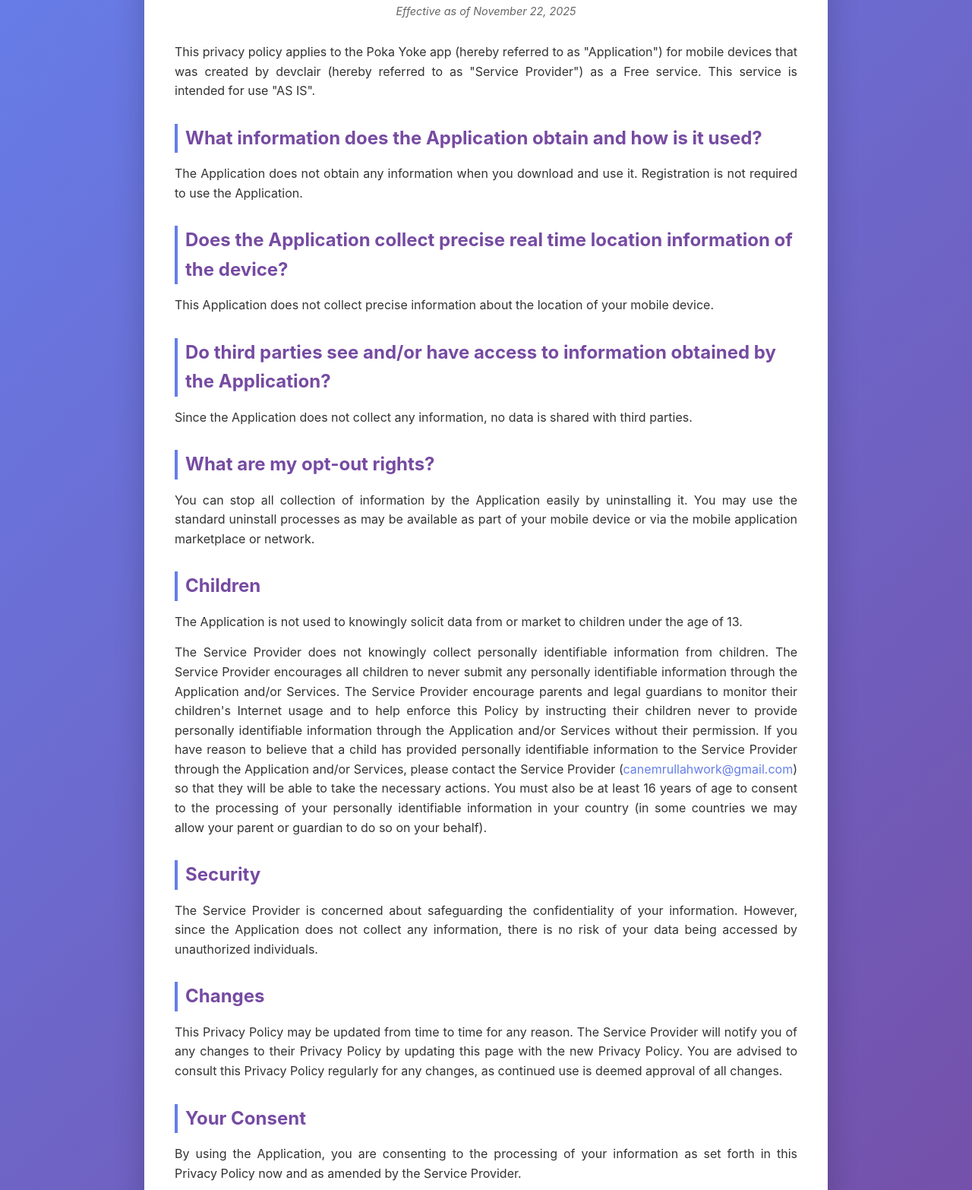
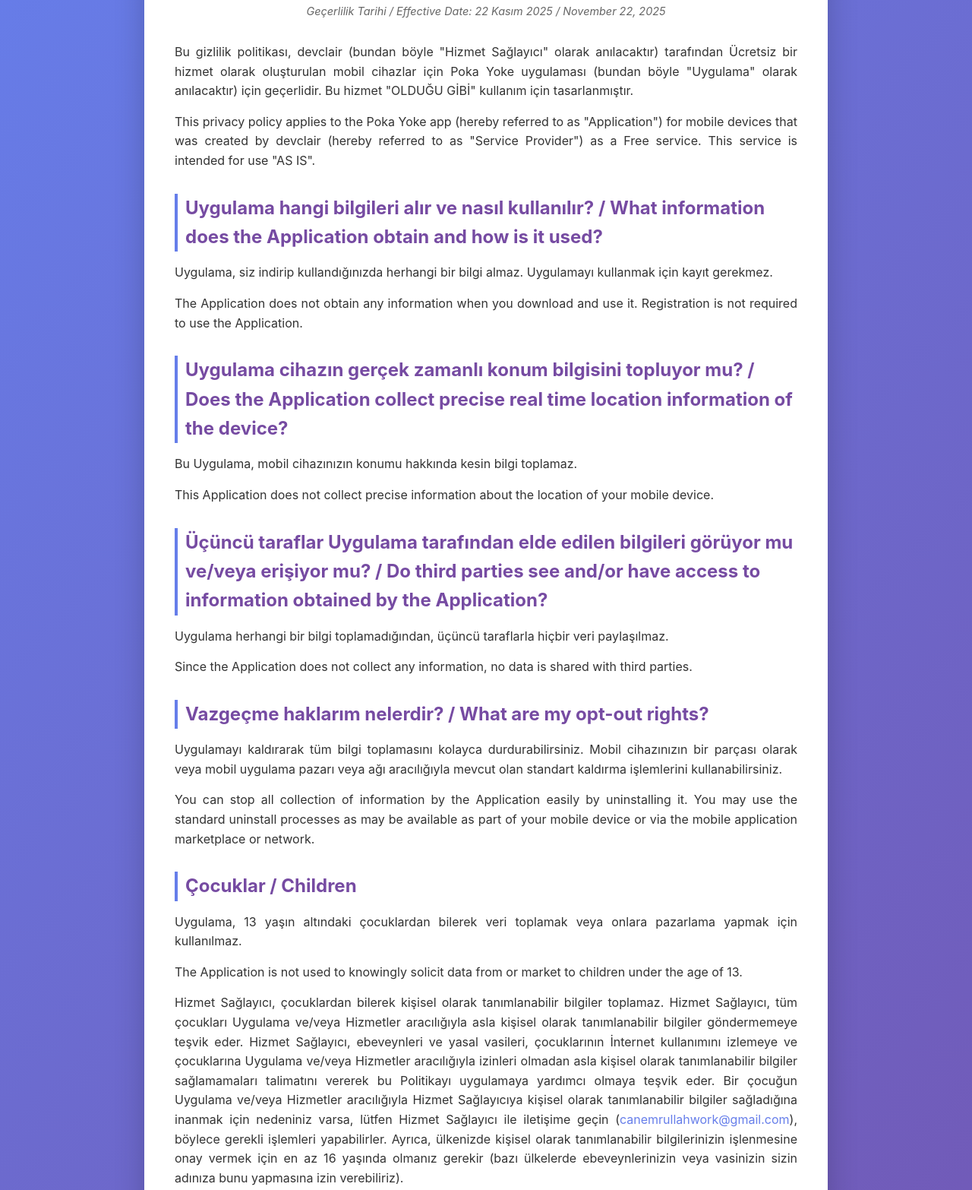
Before and after one commit to Ewrnlleh/privacy-policy, a plain HTML site: page index.html in a window 1280 px wide. Shown: the part 149-1715 px from the top of the page at 76% size. Drawn offline with Linux system fonts and the light colour scheme.

Commit message:
Add Turkish translation to privacy policy

```diff
--- a/index.html
+++ b/index.html
@@ -8,35 +8,47 @@
 </head>
 <body>
   <div class="container">
-    <h1>Privacy Policy</h1>
-    <p class="last-updated">Effective as of November 22, 2025</p>
+    <h1>Gizlilik Politikası / Privacy Policy</h1>
+    <p class="last-updated">Geçerlilik Tarihi / Effective Date: 22 Kasım 2025 / November 22, 2025</p>
+
+    <p>Bu gizlilik politikası, devclair (bundan böyle "Hizmet Sağlayıcı" olarak anılacaktır) tarafından Ücretsiz bir hizmet olarak oluşturulan mobil cihazlar için Poka Yoke uygulaması (bundan böyle "Uygulama" olarak anılacaktır) için geçerlidir. Bu hizmet "OLDUĞU GİBİ" kullanım için tasarlanmıştır.</p>
 
     <p>This privacy policy applies to the Poka Yoke app (hereby referred to as "Application") for mobile devices that was created by devclair (hereby referred to as "Service Provider") as a Free service. This service is intended for use "AS IS".</p>
 
-    <h2>What information does the Application obtain and how is it used?</h2>
+    <h2>Uygulama hangi bilgileri alır ve nasıl kullanılır? / What information does the Application obtain and how is it used?</h2>
+    <p>Uygulama, siz indirip kullandığınızda herhangi bir bilgi almaz. Uygulamayı kullanmak için kayıt gerekmez.</p>
     <p>The Application does not obtain any information when you download and use it. Registration is not required to use the Application.</p>
 
-    <h2>Does the Application collect precise real time location information of the device?</h2>
+    <h2>Uygulama cihazın gerçek zamanlı konum bilgisini topluyor mu? / Does the Application collect precise real time location information of the device?</h2>
+    <p>Bu Uygulama, mobil cihazınızın konumu hakkında kesin bilgi toplamaz.</p>
     <p>This Application does not collect precise information about the location of your mobile device.</p>
 
-    <h2>Do third parties see and/or have access to information obtained by the Application?</h2>
+    <h2>Üçüncü taraflar Uygulama tarafından elde edilen bilgileri görüyor mu ve/veya erişiyor mu? / Do third parties see and/or have access to information obtained by the Application?</h2>
+    <p>Uygulama herhangi bir bilgi toplamadığından, üçüncü taraflarla hiçbir veri paylaşılmaz.</p>
     <p>Since the Application does not collect any information, no data is shared with third parties.</p>
 
-    <h2>What are my opt-out rights?</h2>
+    <h2>Vazgeçme haklarım nelerdir? / What are my opt-out rights?</h2>
+    <p>Uygulamayı kaldırarak tüm bilgi toplamasını kolayca durdurabilirsiniz. Mobil cihazınızın bir parçası olarak veya mobil uygulama pazarı veya ağı aracılığıyla mevcut olan standart kaldırma işlemlerini kullanabilirsiniz.</p>
     <p>You can stop all collection of information by the Application easily by uninstalling it. You may use the standard uninstall processes as may be available as part of your mobile device or via the mobile application marketplace or network.</p>
 
-    <h2>Children</h2>
+    <h2>Çocuklar / Children</h2>
+    <p>Uygulama, 13 yaşın altındaki çocuklardan bilerek veri toplamak veya onlara pazarlama yapmak için kullanılmaz.</p>
     <p>The Application is not used to knowingly solicit data from or market to children under the age of 13.</p>
+
+    <p>Hizmet Sağlayıcı, çocuklardan bilerek kişisel olarak tanımlanabilir bilgiler toplamaz. Hizmet Sağlayıcı, tüm çocukları Uygulama ve/veya Hizmetler aracılığıyla asla kişisel olarak tanımlanabilir bilgiler göndermemeye teşvik eder. Hizmet Sağlayıcı, ebeveynleri ve yasal vasileri, çocuklarının İnternet kullanımını izlemeye ve çocuklarına Uygulama ve/veya Hizmetler aracılığıyla izinleri olmadan asla kişisel olarak tanımlanabilir bilgiler sağlamamaları talimatını vererek bu Politikayı uygulamaya yardımcı olmaya teşvik eder. Bir çocuğun Uygulama ve/veya Hizmetler aracılığıyla Hizmet Sağlayıcıya kişisel olarak tanımlanabilir bilgiler sağladığına inanmak için nedeniniz varsa, lütfen Hizmet Sağlayıcı ile iletişime geçin (<a href="mailto:canemrullahwork@gmail.com">canemrullahwork@gmail.com</a>), böylece gerekli işlemleri yapabilirler. Ayrıca, ülkenizde kişisel olarak tanımlanabilir bilgilerinizin işlenmesine onay vermek için en az 16 yaşında olmanız gerekir (bazı ülkelerde ebeveynlerinizin veya vasinizin sizin adınıza bunu yapmasına izin verebiliriz).</p>
 
     <p>The Service Provider does not knowingly collect personally identifiable information from children. The Service Provider encourages all children to never submit any personally identifiable information through the Application and/or Services. The Service Provider encourage parents and legal guardians to monitor their children's Internet usage and to help enforce this Policy by instructing their children never to provide personally identifiable information through the Application and/or Services without their permission. If you have reason to believe that a child has provided personally identifiable information to the Service Provider through the Application and/or Services, please contact the Service Provider (<a href="mailto:canemrullahwork@gmail.com">canemrullahwork@gmail.com</a>) so that they will be able to take the necessary actions. You must also be at least 16 years of age to consent to the processing of your personally identifiable information in your country (in some countries we may allow your parent or guardian to do so on your behalf).</p>
 
-    <h2>Security</h2>
+    <h2>Güvenlik / Security</h2>
+    <p>Hizmet Sağlayıcı, bilgilerinizin gizliliğini korumakla ilgilenmektedir. Ancak, Uygulama herhangi bir bilgi toplamadığından, verilerinizin yetkisiz kişiler tarafından erişilme riski yoktur.</p>
     <p>The Service Provider is concerned about safeguarding the confidentiality of your information. However, since the Application does not collect any information, there is no risk of your data being accessed by unauthorized individuals.</p>
 
-    <h2>Changes</h2>
+    <h2>Değişiklikler / Changes</h2>
+    <p>Bu Gizlilik Politikası herhangi bir nedenle zaman zaman güncellenebilir. Hizmet Sağlayıcı, bu sayfayı yeni Gizlilik Politikası ile güncelleyerek Gizlilik Politikasındaki herhangi bir değişikliği size bildirecektir. Devam eden kullanım, tüm değişikliklerin onaylandığı anlamına geldiğinden, bu Gizlilik Politikasını düzenli olarak gözden geçirmeniz önerilir.</p>
     <p>This Privacy Policy may be updated from time to time for any reason. The Service Provider will notify you of any changes to their Privacy Policy by updating this page with the new Privacy Policy. You are advised to consult this Privacy Policy regularly for any changes, as continued use is deemed approval of all changes.</p>
 
-    <h2>Your Consent</h2>
+    <h2>Onayınız / Your Consent</h2>
+    <p>Uygulamayı kullanarak, bilgilerinizin bu Gizlilik Politikasında belirtildiği şekilde ve Hizmet Sağlayıcı tarafından değiştirildiği şekilde işlenmesine onay vermiş olursunuz.</p>
     <p>By using the Application, you are consenting to the processing of your information as set forth in this Privacy Policy now and as amended by the Service Provider.</p>
 
     <div class="contact-section">
```
